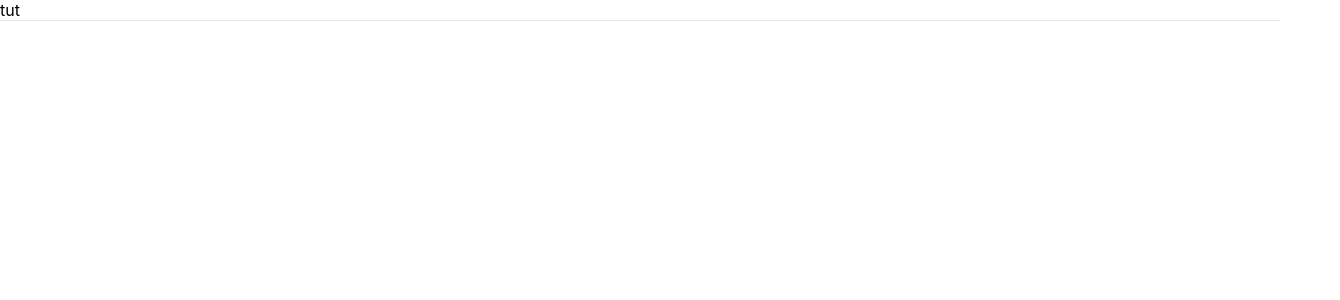
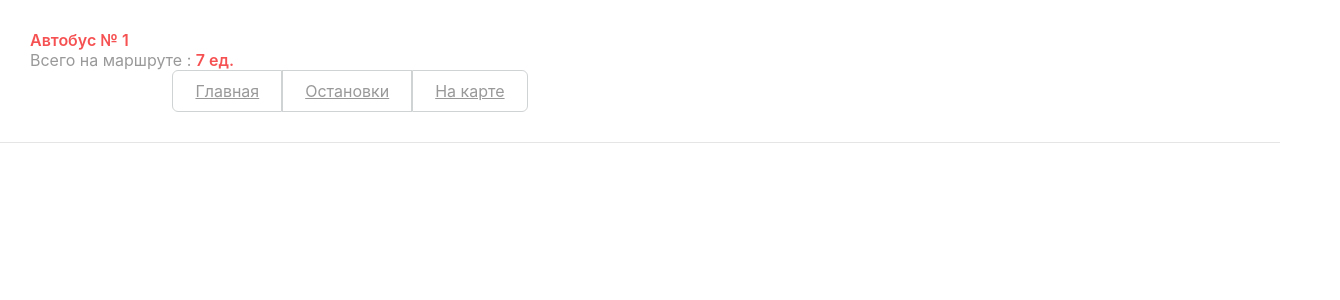
Before and after one commit to Dvuzh/BusWeb, a React (Create React App) app: page /route/1/map in a window 1280 px wide. Shown: the top 300 px of the page, 1340 px wide, since content can reach past the window. Built offline with nearby package versions, Linux system fonts and the light colour scheme.

Commit message:
navigate on selected transport

```diff
--- a/src/App.css
+++ b/src/App.css
@@ -140,6 +140,23 @@ span, p{
   justify-content: center;
 }
 
+.selected-transport .container{
+    width: 100%;
+    display: inline-flex;
+    flex-direction: column;
+}
+
+.titlebar{
+    width: 50%;
+}
+.selected-transport span{
+    color: #999;
+}
+span.red-title{
+    color: #f65152;
+    font-weight: 600;
+}
+
 @keyframes App-logo-spin {
   from {
     transform: rotate(0deg);
--- a/src/components/CurrentTransport.js
+++ b/src/components/CurrentTransport.js
@@ -24,7 +24,7 @@ class CurrentTransport extends Component {
                         <br/>
                         <span> № {this.props.car.num}</span>
                     </div>
-                   <span>({this.props.car.count} / {this.props.car.active})</span>
+                   <span>({this.props.car.directionOne} / {this.props.car.directionTwo})</span>
                 </Link>
             </div>
         );
--- a/src/components/SelectedTransport.js
+++ b/src/components/SelectedTransport.js
@@ -1,11 +1,16 @@
 import {Component} from "react";
 import React from "react";
+import {Link, BrowserRouter, Route} from "react-router-dom";
+import App from "../App";
+import Map from "./Map";
 
 class SelectedTransport extends Component {
     constructor(props) {
         super(props);
+
+        this.state = {car: {num: 1, directionOne: 5, directionTwo: 2, id: 1, type: 0}};
     }
-    //
+
     componentWillMount() {
         console.log(this.props.params)
         // let card = this.props.transports.find((transport)=>transport.id == this.props.params.transportId);
@@ -14,14 +19,42 @@ class SelectedTransport extends Component {
 
 
     render() {
-        console.log(this.match)
+        const currentCar = this.state.car;
         return (
-            <div className="selected-transport">
-          <section>
+            <BrowserRouter>
+                <div className="selected-transport">
+                    <section>
+                        <div className="container">
+                            <div className="titlebar left">
+                                  <span
+                                      className="red-title">{currentCar.type === 0 ? 'Автобус ' : currentCar.type === 1 ? 'Трамвай ' : 'Троллейбус '}
+                                      № {currentCar.num}</span>
+                                <br/>
+                                <span> Всего на маршруте : </span>
+                                <span
+                                    className="red-title">{currentCar.directionOne + currentCar.directionTwo} ед.</span>
+                            </div>
+                            <div className="titlebar rigth">
+                                <ul className="list-transport">
+                                    <li>
+                                        <Link to={"/"} replace> Главная </Link>
+                                    </li>
+                                    <li>
+                                        <Link to="/"> Остановки </Link>
+                                    </li>
+                                    <li>
+                                        <Link to={"/map"} replace> На карте </Link>
+                                    </li>
+                                </ul>
+                            </div>
+                        </div>
 
-                tut
-          </section>
-            </div>
+                    </section>
+
+                    <Route exact path="/" component={App}/>
+                    <Route path="/map" component={Map}/>
+                </div>
+            </BrowserRouter>
         );
     }
 }
--- a/src/components/Transports.js
+++ b/src/components/Transports.js
@@ -6,11 +6,11 @@ class Transports extends Component {
     constructor(props) {
         super(props);
         this.state = {
-            buses: [{num: 1, count: 5, active: 2, id: 1, type: 0}, {num: 2, count: 7, active: 2, id: 2, type: 0}, {num: 3, count: 6, active: 5, id: 3, type: 0},
-                {num: 21, count: 5, active: 2, id: 10, type: 0}, {num: 23, count: 5, active: 2, id: 12, type: 0}, {num: 91, count: 5, active: 2, id: 14, type: 0},
-                {num: 22, count: 5, active: 2, id: 11, type: 0}, {num: 24, count: 5, active: 2, id: 13, type: 0}, {num: 109, count: 5, active: 2, id: 15, type: 0}],
-            trams: [{num: 8, count: 5, active: 2, id: 4, type: 1}, {num: 6, count: 7, active: 2, id: 5, type: 1}, {num: 3, count: 6, active: 5, id: 6, type: 1}],
-            trolleys: [{num: 21, count: 9, active: 2, id: 7, type: 2}, {num: 22, count: 7, active: 2, id: 8, type: 2}, {num: 23, count: 8, active: 6, id: 9, type: 2}]
+            buses: [{num: 1, directionOne: 5, directionTwo: 2, id: 1, type: 0}, {num: 2, directionOne: 7, directionTwo: 2, id: 2, type: 0}, {num: 3, directionOne: 6, directionTwo: 5, id: 3, type: 0},
+                {num: 21, directionOne: 5, directionTwo: 2, id: 10, type: 0}, {num: 23, directionOne: 5, directionTwo: 2, id: 12, type: 0}, {num: 91, directionOne: 5, directionTwo: 2, id: 14, type: 0},
+                {num: 22, directionOne: 5, directionTwo: 2, id: 11, type: 0}, {num: 24, directionOne: 5, directionTwo: 2, id: 13, type: 0}, {num: 109, directionOne: 5, directionTwo: 2, id: 15, type: 0}],
+            trams: [{num: 8, directionOne: 5, directionTwo: 2, id: 4, type: 1}, {num: 6, directionOne: 7, directionTwo: 2, id: 5, type: 1}, {num: 3, directionOne: 6, directionTwo: 5, id: 6, type: 1}],
+            trolleys: [{num: 21, directionOne: 9, directionTwo: 2, id: 7, type: 2}, {num: 22, directionOne: 7, directionTwo: 2, id: 8, type: 2}, {num: 23, directionOne: 8, directionTwo: 6, id: 9, type: 2}]
         };
     }
 
```
